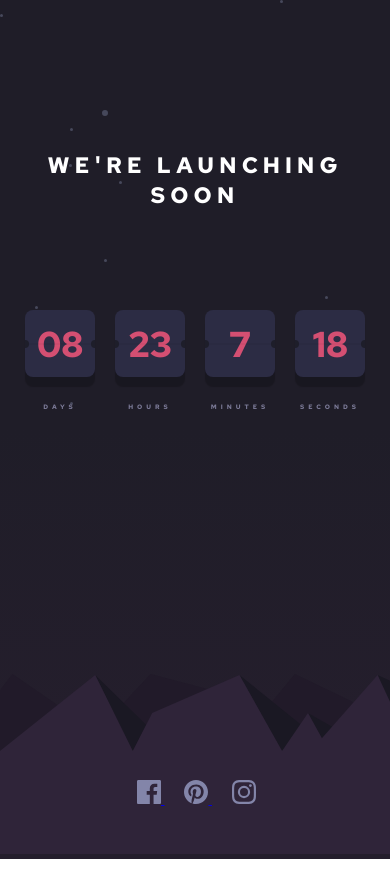
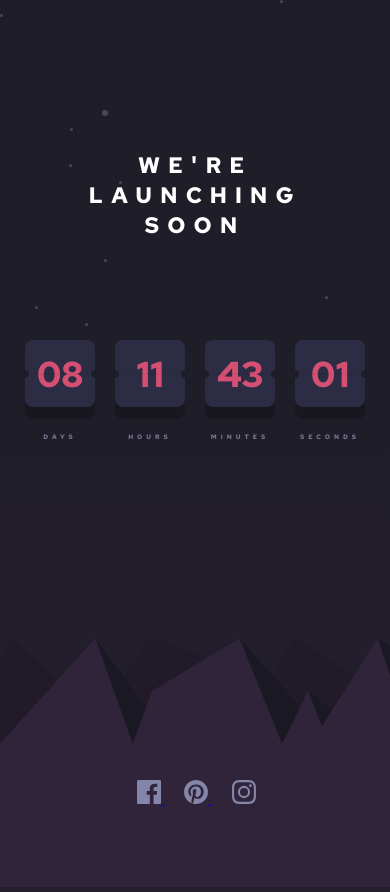
Before and after one commit to robertkrs/launch-countdown-timer, a plain HTML site: page index.html in a window 390 px wide. Before the commit the page ends 859 px from the top, so only its background shows below. Drawn offline with Linux system fonts and the light colour scheme.

Commit message:
commit final

```diff
--- a/css/style.css
+++ b/css/style.css
@@ -17,7 +17,7 @@ body {
 
 .titulo {
   font-size: 1.4rem;
-  letter-spacing: 5px;
+  letter-spacing: 8px;
   margin-top: 150px;
   color: #ffffff;
 }
@@ -38,7 +38,7 @@ body {
   box-sizing: border-box;
   padding: 20px 0;
   margin-bottom: 12px;
-  box-shadow: 0px 10px 1px rgba(0, 0, 0, 0.2);
+  box-shadow: 0px 12px 1px rgba(0, 0, 0, 0.2);
   position: relative;
   margin-bottom: 40px;
 }
@@ -83,12 +83,12 @@ body {
 }
 
 .footer {
-  margin-top: 263px;
+  margin-top: 193px;
 }
 
 .footer .img img {
   width: 100%;
-  height: 180px;
+  height: 250px;
   position: relative;
 }
 
@@ -143,7 +143,7 @@ svg:hover path {
     text-align: center;
   }
   .footer {
-    margin-top: 260px;
+    margin-top: 26c0px;
   }
   .footer .img img {
     width: 100%;
--- a/js/script.js
+++ b/js/script.js
@@ -1,59 +1,44 @@
+const data = new Date("jan 17, 2023 14:00:00").getTime();
 const segundo = document.querySelector("[data-segundo]");
 const minuto = document.querySelector("[data-minuto]");
 const hora = document.querySelector("[data-hora]");
 const dia = document.querySelector("[data-dia]");
 
-function timerSegundo(segundo, minuto, hora, dia) {
-  segundo.innerHTML = parseInt(segundo.innerHTML);
-  segundo.innerHTML -= 1;
-  if (segundo.innerHTML > 0) {
-    setTimeout(() => {
-      timerSegundo(segundo, minuto, hora, dia);
-    }, 100);
-  } else {
-    timerMinuto(segundo, minuto, hora, dia);
+let timer = setInterval(() => {
+  let tempo = new Date().getTime();
+
+  let resultado = data - tempo;
+
+  let dias = Math.floor(resultado / (1000 * 60 * 60 * 24));
+  let horas = Math.floor(
+    (resultado % (1000 * 60 * 60 * 24)) / (1000 * 60 * 60)
+  );
+  let minutos = Math.floor((resultado % (1000 * 60 * 60)) / (1000 * 60));
+  let segundos = Math.floor((resultado % (1000 * 60)) / 1000);
+
+  dia.innerHTML = dias;
+  hora.innerHTML = horas;
+  minuto.innerHTML = minutos;
+  segundo.innerHTML = segundos;
+
+  if (dia.innerHTML.length === 1) {
+    dia.innerHTML = "0" + dias;
   }
-}
+  if (hora.innerHTML.length === 1) {
+    hora.innerHTML = "0" + horas;
+  }
+  if (minuto.innerHTML.length === 1) {
+    minuto.innerHTML = "0" + minutos;
+  }
+  if (segundo.innerHTML.length === 1) {
+    segundo.innerHTML = "0" + segundos;
+  }
 
-function timerMinuto(segundo, minuto, hora, dia) {
-  minuto.innerHTML = parseInt(minuto.innerHTML);
-  minuto.innerHTML -= 1;
-  segundo.innerHTML = 60;
-
-  if (minuto.innerHTML == 0) {
-    timerHora(segundo, minuto, hora, dia);
-  } else {
-    setTimeout(() => {
-      timerSegundo(segundo, minuto, hora, dia);
-    }, 100);
+  if (resultado < 0) {
+    clearInterval(timer);
+    dia.innerHTML = "00";
+    hora.innerHTML = "00";
+    minuto.innerHTML = "00";
+    segundo.innerHTML = "00";
   }
-}
-
-function timerHora(segundo, minuto, hora, dia) {
-  hora.innerHTML = parseInt(hora.innerHTML);
-  hora.innerHTML -= 1;
-  minuto.innerHTML = 59;
-  if (hora.innerHTML == 0) {
-    timerDia(segundo, minuto, hora, dia);
-  } else {
-    setTimeout(() => {
-      timerSegundo(segundo, minuto, hora, dia);
-    }, 100);
-  }
-}
-
-function timerDia(segundo, minuto, hora, dia) {
-  dia.innerHTML = parseInt(dia.innerHTML);
-  dia.innerHTML -= 1;
-  hora.innerHTML = 23;
-  if (dia.innerHTML == 0) {
-    console.log("YEES");
-  } else {
-    setTimeout(() => {
-      timerSegundo(segundo, minuto, hora, dia);
-    }, 100);
-  }
-}
-setTimeout(() => {
-  timerSegundo(segundo, minuto, hora, dia);
-}, 100);
+});
```
Also changed, not shown: js/metodo2.js (added, +54 -0 lines), 1 other file.
